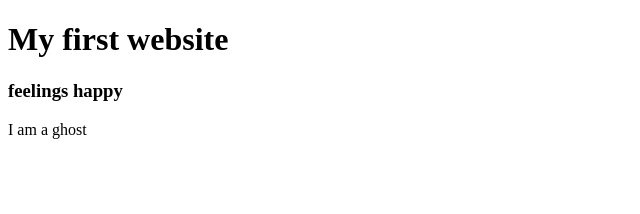
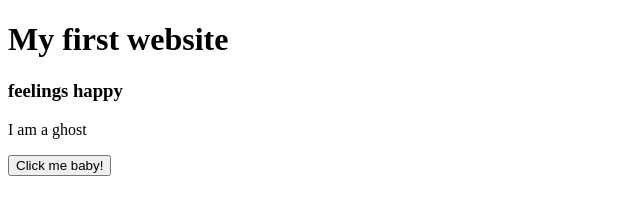
Before and after one commit to HumaionKobir1/my-first-website, a plain HTML site: page index.html in a window 1280 px wide. Shown: the whole page, without its empty margins (0-640 px from the left). Drawn offline with Linux system fonts and the light colour scheme.

Commit message:
done adding button

```diff
--- a/index.html
+++ b/index.html
@@ -11,5 +11,6 @@
     <h1>My first website</h1>
     <h3>feelings happy</h3>
     <p>I am a ghost</p>
+    <button>Click  me baby!</button>
 </body>
 </html>
```
